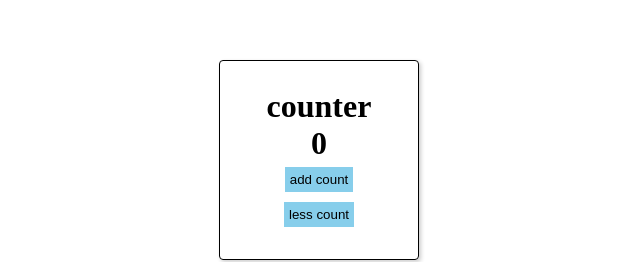
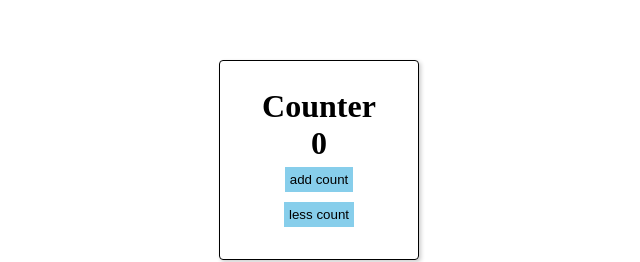
Before and after one commit to Vickyaadhavv/js, a plain HTML site: page index.html in a window 1280 px wide. Shown: the part 240-502 px from the top of the page, 321-961 px from the left. Drawn offline with Linux system fonts and the light colour scheme.

Commit message:
Update index.html

```diff
--- a/index.html
+++ b/index.html
@@ -4,12 +4,12 @@
     <meta charset="UTF-8">
     <meta http-equiv="X-UA-Compatible" content="IE=edge">
     <meta name="viewport" content="width=device-width, initial-scale=1.0">
-    <title>Document</title>
+    <title>counter</title>
     <link rel="stylesheet" href="main.css">
 </head>
 <body>
     <div class="container">
-        <h1>counter</h1>
+        <h1>Counter</h1>
     <h1 id="valuecounter">0</h1>
     <button id="increment">add count</button>
     <button id="decrement">less count</button>
```
